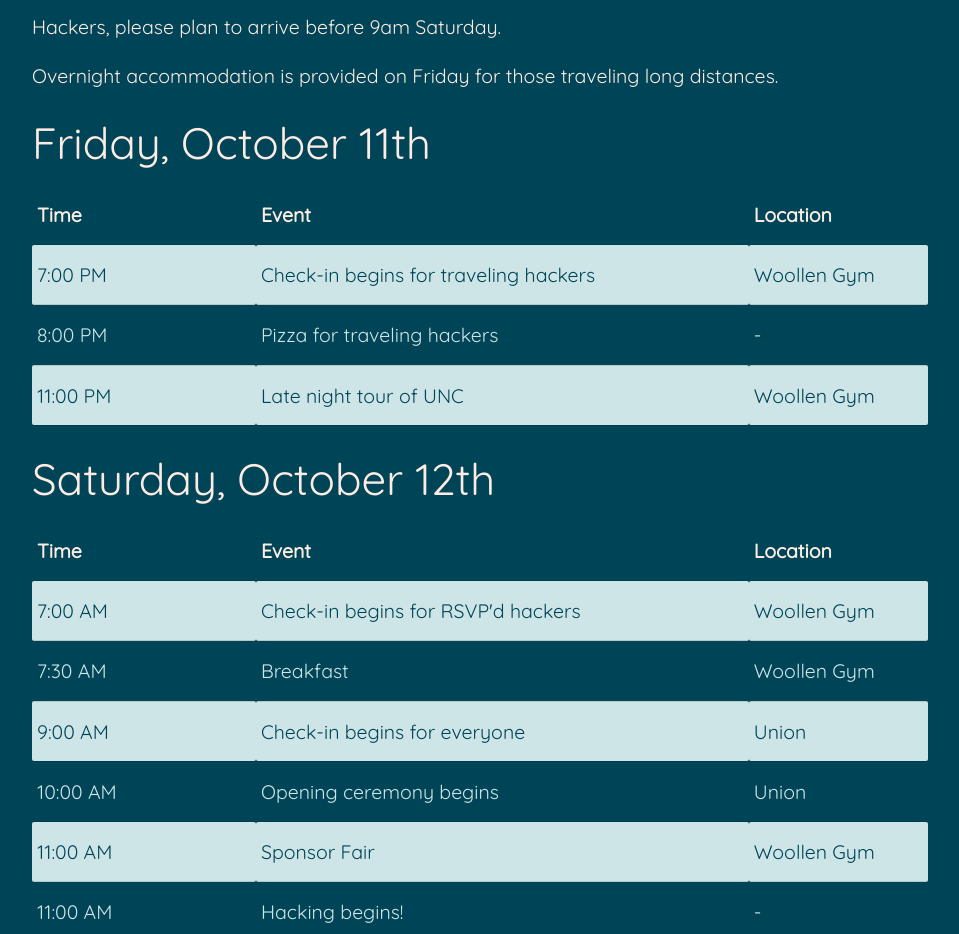
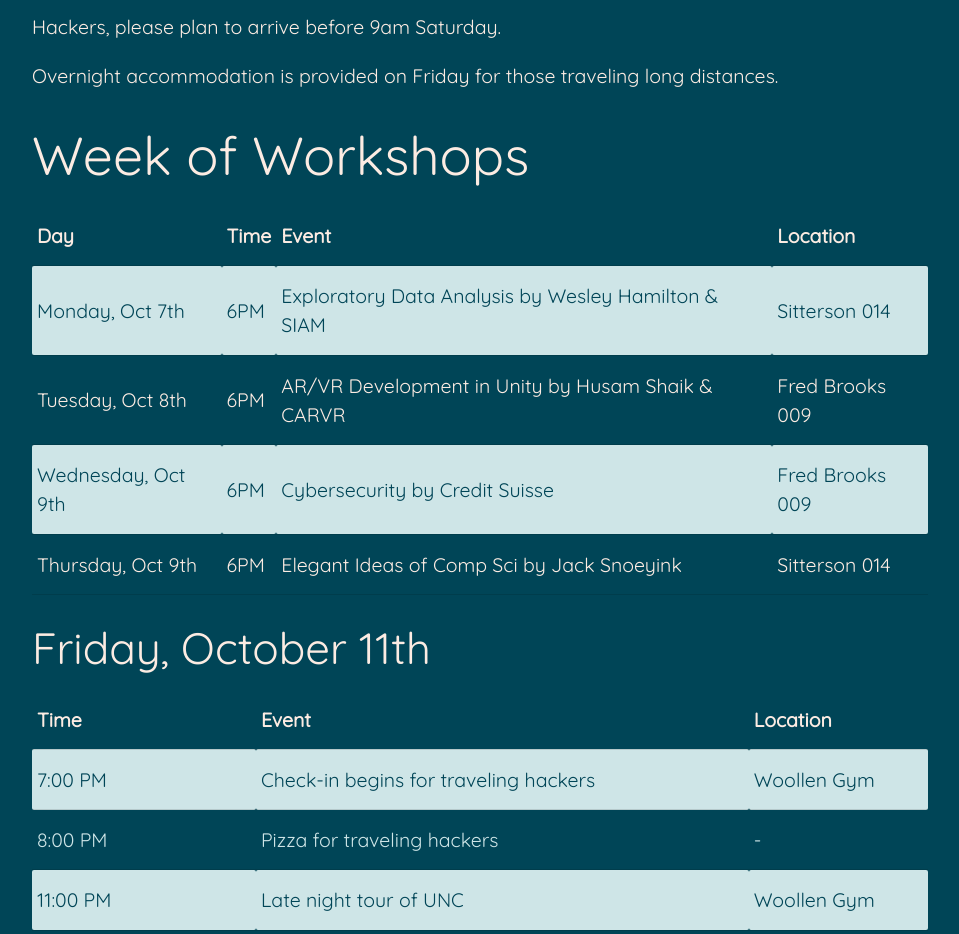
Before and after one commit to HackNC/fall2019, a plain HTML site: page index.html in a window 1280 px wide. Shown: the part 2460-3394 px from the top of the page, without its empty margins (160-1119 px from the left). Drawn offline with nearby package versions, Linux system fonts and the light colour scheme.

Commit message:
Add week of workshops

```diff
--- a/index.html
+++ b/index.html
@@ -260,6 +260,44 @@
                     <h2>Schedule*</h2>
                     <p>Hackers, please plan to arrive before 9am Saturday.</p>
                     <p>Overnight accommodation is provided on Friday for those traveling long distances.</p>
+                    <h2>Week of Workshops</h2>
+                          <table>
+        <thead>
+          <tr>
+              <th>Day</th>
+              <th>Time</th>
+              <th>Event</th>
+              <th>Location</th>
+          </tr>
+        </thead>
+
+        <tbody>
+          <tr class="table-row-even">
+            <td>Monday, Oct 7th</td>
+            <td>6PM</td>
+            <td>Exploratory Data Analysis by Wesley Hamilton & SIAM</td>
+            <td>Sitterson 014</td>
+          </tr>
+          <tr>
+            <td>Tuesday, Oct 8th</td>
+            <td>6PM</td>
+            <td>AR/VR Development in Unity by Husam Shaik & CARVR</td>
+            <td>Fred Brooks 009</td>
+          </tr>
+          <tr class="table-row-even">
+            <td>Wednesday, Oct 9th</td>
+            <td>6PM</td>
+            <td>Cybersecurity by Credit Suisse</td>
+            <td>Fred Brooks 009</td>
+          </tr>
+          <tr>
+            <td>Thursday, Oct 9th</td>
+            <td>6PM</td>
+            <td>Elegant Ideas of Comp Sci by Jack Snoeyink</td>
+            <td>Sitterson 014</td>
+          </tr>
+        </tbody>
+      </table>
                     <div id='schedule-container'>
                     </div>
                     <p>*Schedule is subject to change.</p>
```
Also changed, not shown: static/assets/images/sponsors/siam.jpg (added).
